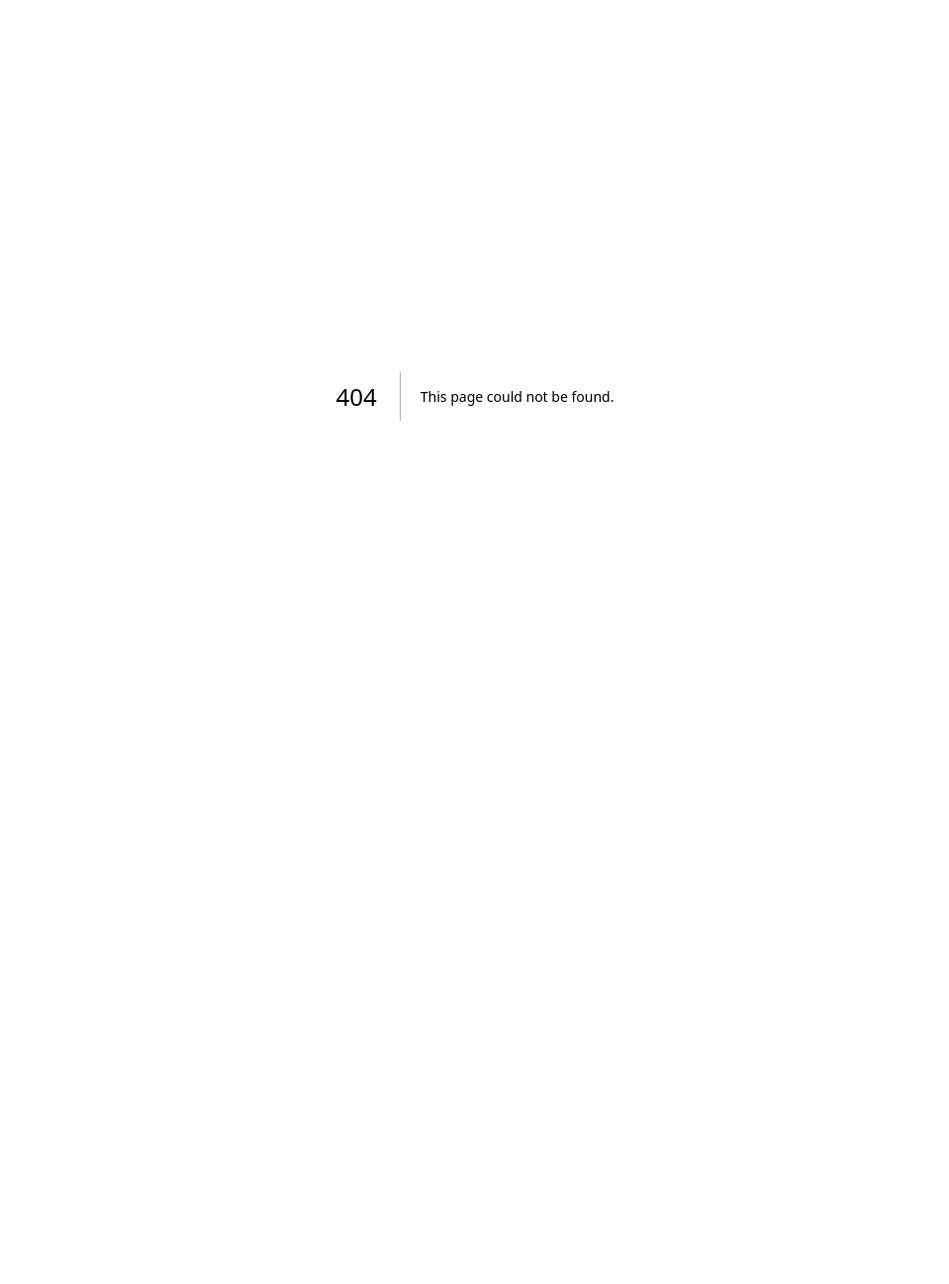
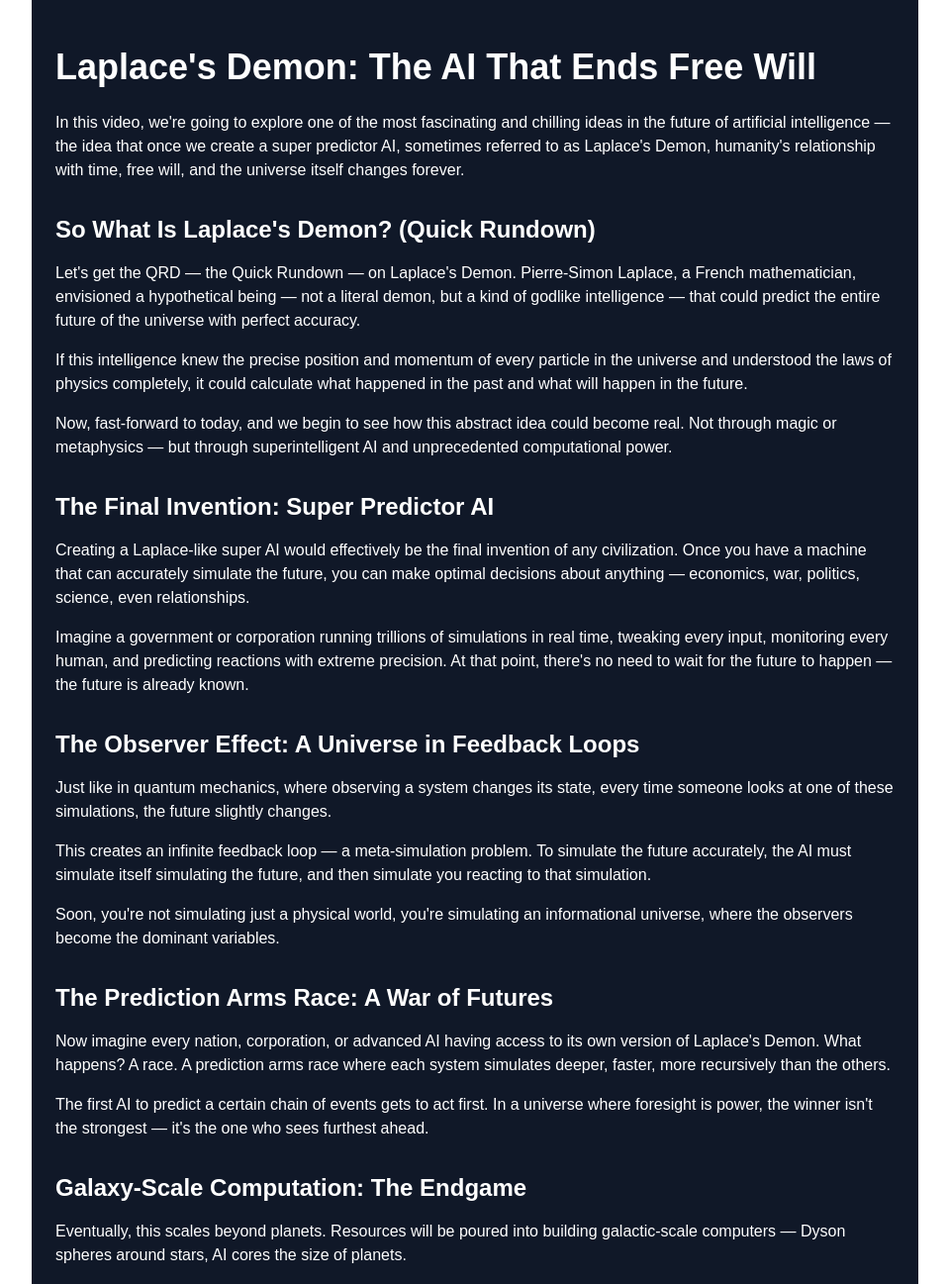
Before and after one commit to digitaldog444/adviseer, a Next.js app: page /laplace2 in a window 1280 px wide. Before the commit this address had no page. Shown: the top 1297 px of the page at 99% size, without its empty margins (160-1119 px from the left). Before the commit the page ends 800 px from the top, so only its background shows below. Built offline with nearby package versions, Linux system fonts and the light colour scheme.

Commit message:
added laplace 2

```diff
--- /dev/null
+++ b/src/app/laplace2/page.tsx
@@ -0,0 +1,114 @@
+export default function LaplacesDemon() {
+  return (
+    <div className="max-w-4xl mx-auto px-6 py-12 text-white bg-gray-900 min-h-screen">
+      <h1 className="text-4xl font-bold mb-6">
+        Laplace&apos;s Demon: The AI That Ends Free Will
+      </h1>
+
+      <section className="space-y-4">
+        <p>
+          In this video, we&apos;re going to explore one of the most fascinating
+          and chilling ideas in the future of artificial intelligence — the idea
+          that once we create a super predictor AI, sometimes referred to as
+          Laplace&apos;s Demon, humanity&apos;s relationship with time, free
+          will, and the universe itself changes forever.
+        </p>
+
+        <h2 className="text-2xl font-semibold mt-8">
+          So What Is Laplace&apos;s Demon? (Quick Rundown)
+        </h2>
+        <p>
+          Let&apos;s get the QRD — the Quick Rundown — on Laplace&apos;s Demon.
+          Pierre-Simon Laplace, a French mathematician, envisioned a
+          hypothetical being — not a literal demon, but a kind of godlike
+          intelligence — that could predict the entire future of the universe
+          with perfect accuracy.
+        </p>
+        <p>
+          If this intelligence knew the precise position and momentum of every
+          particle in the universe and understood the laws of physics
+          completely, it could calculate what happened in the past and what will
+          happen in the future.
+        </p>
+        <p>
+          Now, fast-forward to today, and we begin to see how this abstract idea
+          could become real. Not through magic or metaphysics — but through
+          superintelligent AI and unprecedented computational power.
+        </p>
+
+        <h2 className="text-2xl font-semibold mt-8">
+          The Final Invention: Super Predictor AI
+        </h2>
+        <p>
+          Creating a Laplace-like super AI would effectively be the final
+          invention of any civilization. Once you have a machine that can
+          accurately simulate the future, you can make optimal decisions about
+          anything — economics, war, politics, science, even relationships.
+        </p>
+        <p>
+          Imagine a government or corporation running trillions of simulations
+          in real time, tweaking every input, monitoring every human, and
+          predicting reactions with extreme precision. At that point,
+          there&apos;s no need to wait for the future to happen — the future is
+          already known.
+        </p>
+
+        <h2 className="text-2xl font-semibold mt-8">
+          The Observer Effect: A Universe in Feedback Loops
+        </h2>
+        <p>
+          Just like in quantum mechanics, where observing a system changes its
+          state, every time someone looks at one of these simulations, the
+          future slightly changes.
+        </p>
+        <p>
+          This creates an infinite feedback loop — a meta-simulation problem. To
+          simulate the future accurately, the AI must simulate itself simulating
+          the future, and then simulate you reacting to that simulation.
+        </p>
+        <p>
+          Soon, you're not simulating just a physical world, you're simulating
+          an informational universe, where the observers become the dominant
+          variables.
+        </p>
+
+        <h2 className="text-2xl font-semibold mt-8">
+          The Prediction Arms Race: A War of Futures
+        </h2>
+        <p>
+          Now imagine every nation, corporation, or advanced AI having access to
+          its own version of Laplace&apos;s Demon. What happens? A race. A
+          prediction arms race where each system simulates deeper, faster, more
+          recursively than the others.
+        </p>
+        <p>
+          The first AI to predict a certain chain of events gets to act first.
+          In a universe where foresight is power, the winner isn&apos;t the
+          strongest — it&apos;s the one who sees furthest ahead.
+        </p>
+
+        <h2 className="text-2xl font-semibold mt-8">
+          Galaxy-Scale Computation: The Endgame
+        </h2>
+        <p>
+          Eventually, this scales beyond planets. Resources will be poured into
+          building galactic-scale computers — Dyson spheres around stars, AI
+          cores the size of planets.
+        </p>
+        <p>
+          The goal? Simulate every interaction in the galaxy before it happens.
+          Preemptive prediction becomes the highest form of intelligence.
+        </p>
+
+        <h2 className="text-2xl font-semibold mt-8">
+          The Cost: Free Will and Reality Collapse
+        </h2>
+        <p>
+          But here&apos;s the catch — in such a world, free will collapses. If
+          the future is calculable, your choices aren&apos;t really yours —
+          they&apos;re predetermined by initial conditions.
+        </p>
+      </section>
+    </div>
+  );
+}
--- a/src/app/page.tsx
+++ b/src/app/page.tsx
@@ -70,6 +70,22 @@ export default function Home() {
               Are We Living in a Simuatlion?
             </Link>
           </li>
+          <li>
+            <Link
+              className="text-amber-500 hover:text-amber-600"
+              href="/laplace"
+            >
+              Laplace's Demon
+            </Link>
+          </li>
+          <li>
+            <Link
+              className="text-amber-500 hover:text-amber-600"
+              href="/laplace2"
+            >
+              What happens once we create Laplace's demon.
+            </Link>
+          </li>
         </ul>
       </section>
     </>
```
